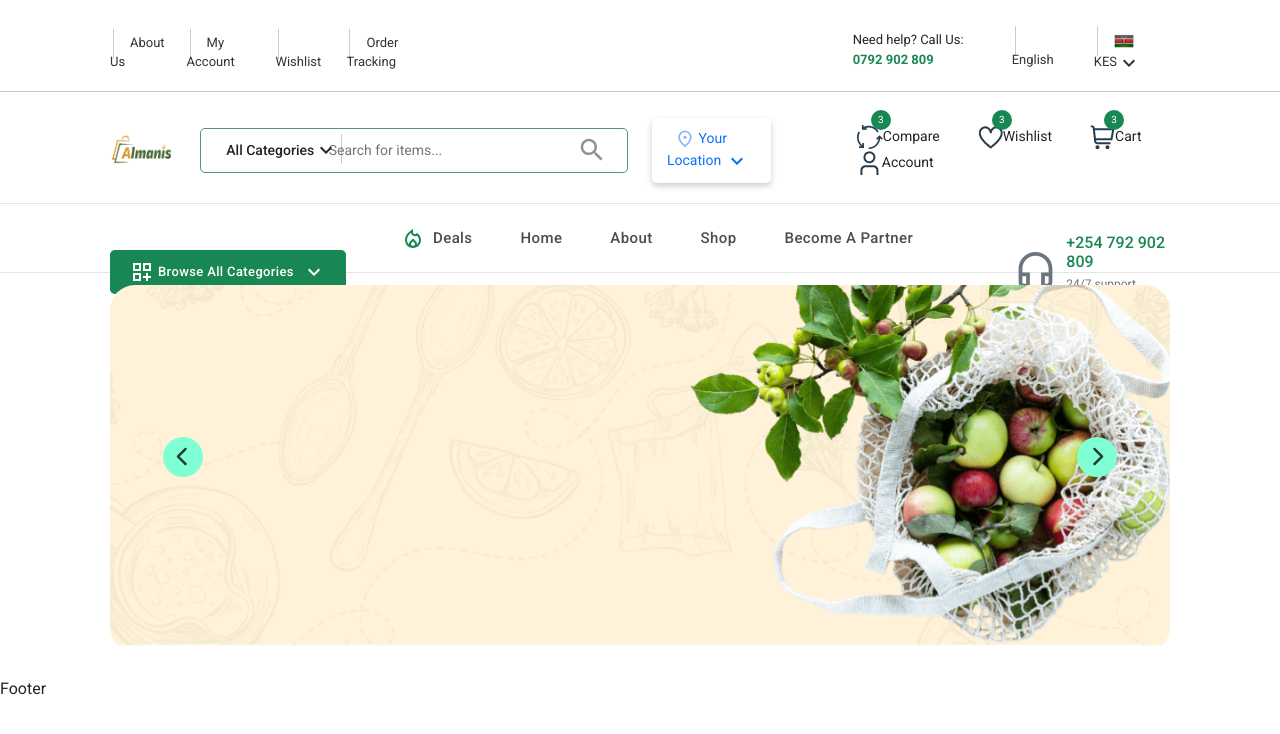
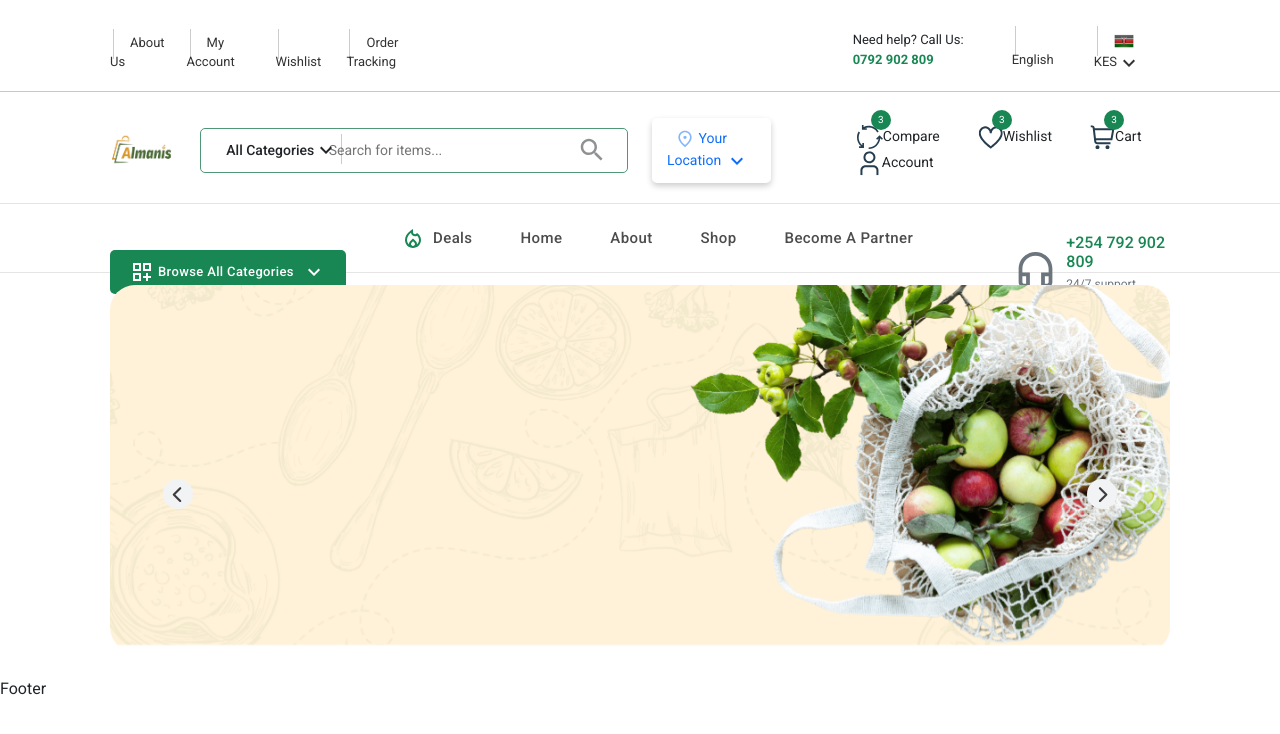
Before and after one commit to serenade18/almanisEcommerce, a React (Vite) app: page / in a window 1280 px wide. Shown: the top 734 px of the page. Built offline with nearby package versions, Linux system fonts and the light colour scheme; some icons are missing; a web font is replaced by a local one.

Commit message:
Fixed arrow styling

```diff
--- a/src/pages/general/home/slider/slider.css
+++ b/src/pages/general/home/slider/slider.css
@@ -14,24 +14,30 @@
 /* Arrow button styling */
 .slick-arrow {
     position: absolute;
-    top: 47%;
-    width: 40px !important;
-    height: 40px !important;
+    top: 57%;
+    width: 30px !important;
+    height: 30px !important;
     border-radius: 50% !important;
-    background-color: aquamarine !important;
-    z-index: 1; /* Ensure arrows are above the slider content */
+    background-color: #f2f3f4 !important;
+    z-index: 100; /* Ensure arrows are above the slider content */
     display: flex;
     justify-content: center;
     align-items: center;
     cursor: pointer;
+    transition: all 0.2s ease-in-out;
 }
+
+.slick-arrow:hover {
+    background-color: aquamarine !important;
+}
+
 
 /* Font Awesome Left Arrow (previous) */
 .slick-prev:before {
     content: '\f053'; /* Font Awesome unicode for left arrow */
     font-family: "Font Awesome 5 Free"; /* Ensure it's using Font Awesome */
     font-weight: 900; /* Use solid version */
-    font-size: 20px;
+    font-size: 17px;
     color: black;
 }
 
@@ -40,7 +46,7 @@
     content: '\f054'; /* Font Awesome unicode for right arrow */
     font-family: "Font Awesome 5 Free"; /* Ensure it's using Font Awesome */
     font-weight: 900; /* Use solid version */
-    font-size: 20px;
+    font-size: 17px;
     color: black;
 }
 
```
